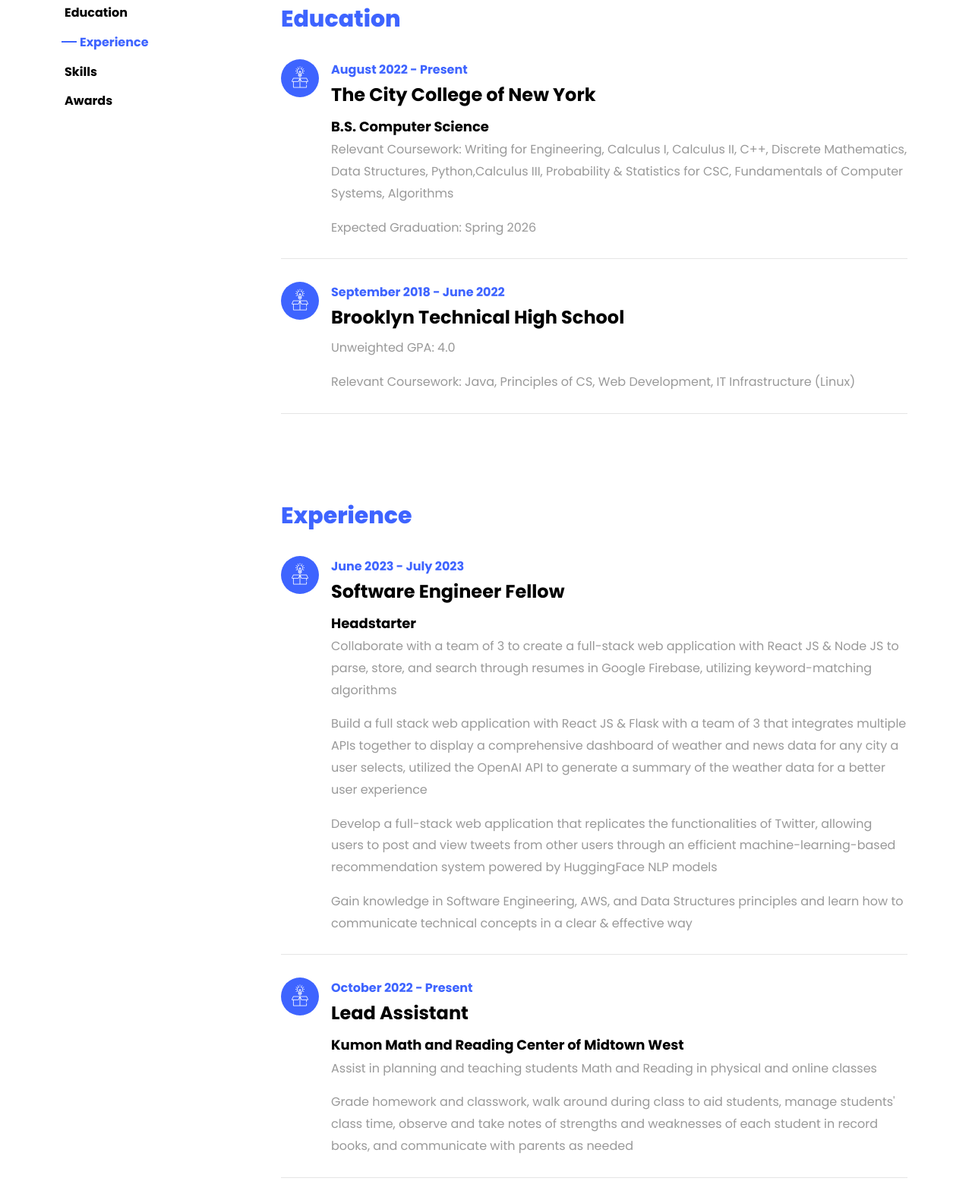
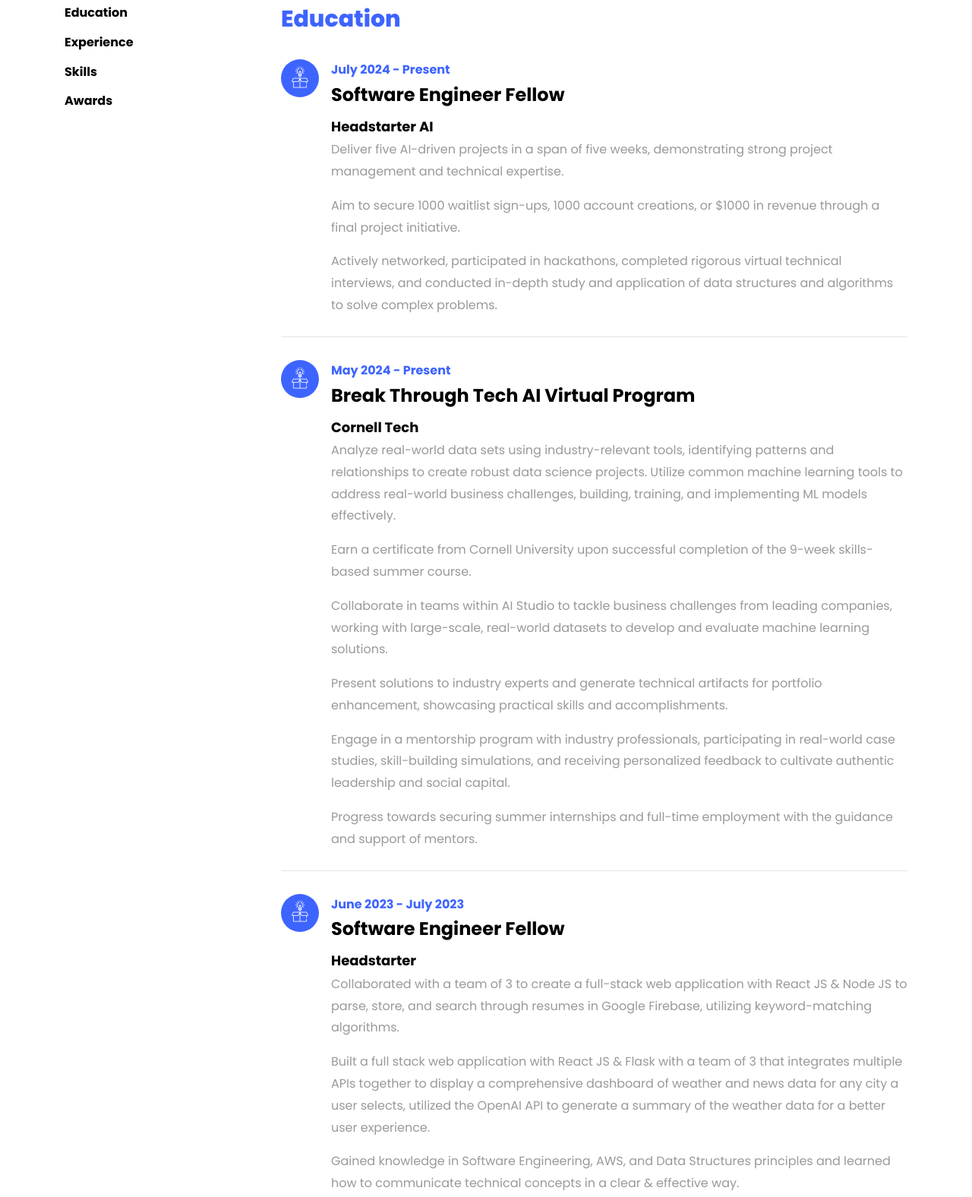
Before and after one commit to srewashimondal/Personal-Website, a plain HTML site: page Srewashi-Mondal-Personal-Website/index.html in a window 1280 px wide. Shown: the part 1652-3228 px from the top of the page at 76% size. Drawn offline with Linux system fonts and the light colour scheme; files whose address does not match are found by name.

Commit message:
Update index.html

```diff
--- a/Srewashi-Mondal-Personal-Website/index.html
+++ b/Srewashi-Mondal-Personal-Website/index.html
@@ -85,13 +85,20 @@
 		          <div class="col-md-12 heading-section ftco-animate">
 		          	<h1 class="big">About</h1>
 		            <h2 class="mb-4">About Me</h2>
-		            <p>Hi! I am Srewashi Mondal, a rising undergraduate junior at The City College of New York majoring in Computer Science in The Grove School of Engineering.</p>
+		            <p>Hi! I am Srewashi Mondal, an undergraduate junior at The City College of New York majoring in Computer Science in The Grove School of Engineering.</p>
 		            <ul class="about-info mt-4 px-md-0 px-2">
 		            	<li class="d-flex"><span>Name:</span> <span>Srewashi Mondal</span></li>
 		            	<li class="d-flex"><span>Date of birth:</span> <span>May 2nd, 2004</span></li>
 		            	<li class="d-flex"><span>College:</span> <span>The City College of New York</span></li>
 		            	<li class="d-flex"><span>Major:</span> <span>Computer Science</span></li>
-						<li class="d-flex"><span>LinkedIn:</span> <span>https://www.linkedin.com/in/srewashi-mondal/</span></li>
+									<li class="d-flex">
+											<span>LinkedIn:</span>
+											<span>
+													<a href="https://www.linkedin.com/in/srewashi-mondal/" target="_blank" rel="noopener noreferrer">
+															https://www.linkedin.com/in/srewashi-mondal/
+													</a>
+											</span>
+									</li>
 		            	<li class="d-flex"><span>Personal Email:</span> <span>srewashimondal@gmail.com</span></li>
 		            </ul>
 		          </div>
@@ -126,16 +133,19 @@
 					<div class="col-md-9">
 					  <div id="page-1" class= "page one">
 					  	<h2 class="heading">Education</h2>
+
 							<div class="resume-wrap d-flex ftco-animate">
 								<div class="icon d-flex align-items-center justify-content-center">
 										<span class="flaticon-ideas"></span>
 								</div>
 								<div class="text pl-3">
-		    					<span class="date">August 2022 - Present</span>
-		    					<h2>The City College of New York</h2>
-		    					<span class="position">B.S. Computer Science</span>
-		    					<p>Relevant Coursework: Writing for Engineering, Calculus I, Calculus II, C++, Discrete Mathematics, Data Structures, Python,Calculus III, Probability & Statistics for CSC, Fundamentals of Computer Systems, Algorithms</p>
-								<p>Expected Graduation: Spring 2026</p>
+										<span class="date">July 2024 - Present</span>
+										<h2>Software Engineer Fellow</h2>
+										<span class="position">Headstarter AI</span>
+										<p>Deliver five AI-driven projects in a span of five weeks, demonstrating strong project management and technical expertise.</p>
+										<p>Aim to secure 1000 waitlist sign-ups, 1000 account creations, or $1000 in revenue through a final project initiative.
+</p>
+										<p>Actively networked,  participated in hackathons, completed rigorous virtual technical interviews, and conducted in-depth study and application of data structures and algorithms to solve complex problems.</p>
 								</div>
 							</div>
 							<div class="resume-wrap d-flex ftco-animate">
@@ -143,19 +153,19 @@
 										<span class="flaticon-ideas"></span>
 								</div>
 								<div class="text pl-3">
-		    					<span class="date">September 2018 - June 2022</span>
-		    					<h2>Brooklyn Technical High School</h2>
-		    					<!-- <span class="position">Cambridge University</span>-->
-		    					<p>Unweighted GPA: 4.0</p>
-								<p>Relevant Coursework: Java, Principles of CS, Web Development, IT Infrastructure (Linux)</p>
-								</p>
+										<span class="date">May 2024 - Present</span>
+										<h2>Break Through Tech AI Virtual Program</h2>
+										<span class="position">Cornell Tech</span>
+										<p>Analyze real-world data sets using industry-relevant tools, identifying patterns and relationships to create robust data science projects. Utilize common machine learning tools to address real-world business challenges, building, training, and implementing ML models effectively.</p>
+										<p>Earn a certificate from Cornell University upon successful completion of the 9-week skills-based summer course.</p>
+										<p>Collaborate in teams within AI Studio to tackle business challenges from leading companies, working with large-scale, real-world datasets to develop and evaluate machine learning solutions.</p>
+										<p>Present solutions to industry experts and generate technical artifacts for portfolio enhancement, showcasing practical skills and accomplishments.</p>
+										<p>Engage in a mentorship program with industry professionals, participating in real-world case studies, skill-building simulations, and receiving personalized feedback to cultivate authentic leadership and social capital.</p>
+										<p>Progress towards securing summer internships and full-time employment with the guidance and support of mentors.</p>
 								</div>
 							</div>
 
-					  </div>
-
-					  <div id="page-2" class= "page two">
-					  	<h2 class="heading">Experience</h2>
+							<!-- Software Engineer Fellow -->
 							<div class="resume-wrap d-flex ftco-animate">
 								<div class="icon d-flex align-items-center justify-content-center">
 										<span class="flaticon-ideas"></span>
@@ -164,10 +174,9 @@
 										<span class="date">June 2023 - July 2023</span>
 										<h2>Software Engineer Fellow</h2>
 										<span class="position">Headstarter</span>
-		    					<p>Collaborate with a team of 3 to create a full-stack web application with React JS & Node JS to parse, store, and search through resumes in Google Firebase, utilizing keyword-matching algorithms</p>
-								<p>Build a full stack web application with React JS & Flask with a team of 3 that integrates multiple APIs together to display a comprehensive dashboard of weather and news data for any city a user selects, utilized the OpenAI API to generate a summary of the weather data for a better user experience</p>
-								<p>Develop a full-stack web application that replicates the functionalities of Twitter, allowing users to post and view tweets from other users through an efficient machine-learning-based recommendation system powered by HuggingFace NLP models </p>
-								<p>Gain knowledge in Software Engineering, AWS, and Data Structures principles and learn how to communicate technical concepts in a clear & effective way</p>
+										<p>Collaborated with a team of 3 to create a full-stack web application with React JS & Node JS to parse, store, and search through resumes in Google Firebase, utilizing keyword-matching algorithms.</p>
+										<p>Built a full stack web application with React JS & Flask with a team of 3 that integrates multiple APIs together to display a comprehensive dashboard of weather and news data for any city a user selects, utilized the OpenAI API to generate a summary of the weather data for a better user experience.</p>
+								<p>Gained knowledge in Software Engineering, AWS, and Data Structures principles and learned how to communicate technical concepts in a clear & effective way.</p>
 								</div>
 							</div>
 	    				<div class="resume-wrap d-flex ftco-animate">
@@ -383,6 +392,15 @@
         </div>
     		<div class="row no-gutters">
 					<div class="col-md-4">
+						<div class="project img ftco-animate d-flex justify-content-center align-items-center" style="background-image: url(images/work-6.png);">
+							<div class="overlay"></div>
+							<div class="text text-center p-4">
+								<h3>Financial Literacy: BINGO Game</h3>
+								<span>HTML, CSS, JS</span>
+							</div>
+						</div>
+					</div>
+    			<div class="col-md-4">
     				<div class="project img ftco-animate d-flex justify-content-center align-items-center" style="background-image: url(images/work-1.JPG);">
     					<div class="overlay"></div>
 	    				<div class="text text-center p-4">
@@ -419,6 +437,7 @@
 	    				</div>
     				</div>
     			</div>
+
 
     		</div>
     	</div>
```
Lines whose indentation alone changed are shown as unchanged.
